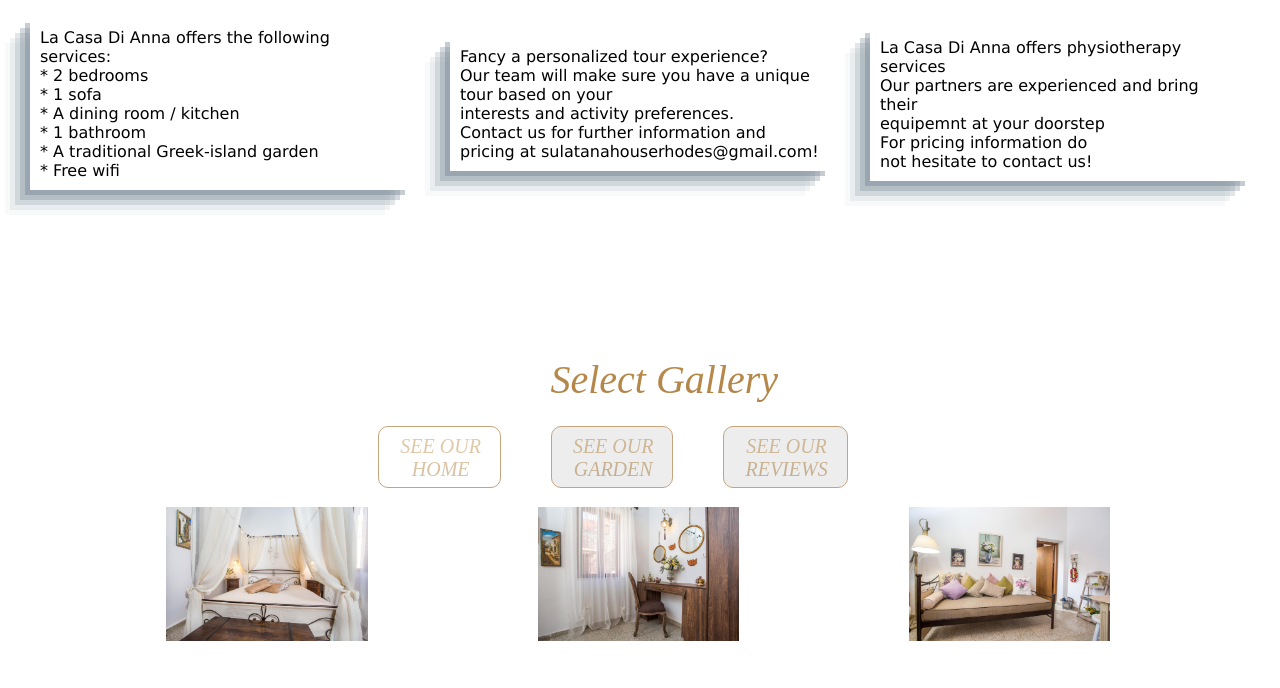
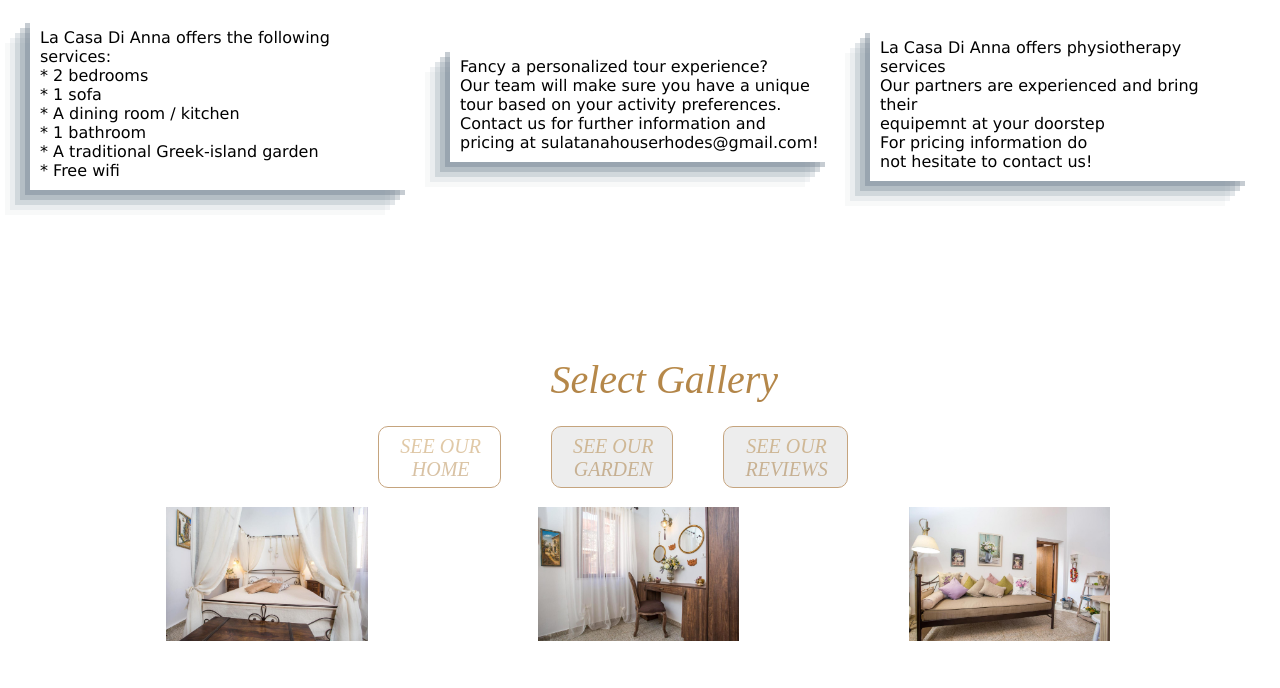
Before and after one commit to mikkef/La-Casa-Di-Anna, a plain HTML site: page index.html in a window 1280 px wide. Shown: the part 2418-3106 px from the top of the page. Drawn offline with nearby package versions, Linux system fonts and the light colour scheme; a web font is replaced by a local one.

Commit message:
Update index.html changes in tour service ad and contact tax code

```diff
--- a/index.html
+++ b/index.html
@@ -394,8 +394,7 @@
 	<div class= "text_box">
 	<div class= "text_of_box">
 		<p>Fancy a personalized tour experience? </p>
-		<p> Our team will make sure you have a unique tour based on your </p>
-		<p> interests and activity preferences. </p>
+		<p> Our team will make sure you have a unique tour based on your activity preferences. </p>
 		<p> Contact us for further information and pricing at sulatanahouserhodes@gmail.com! </p>
 
 
@@ -445,8 +444,7 @@
 		<div class="text_box_media">
 			<div class="text_of_box_media">
 				<p>Fancy a personalized tour experience? </p>
-				<p> Our team will make sure you have a unique tour based on your </p>
-				<p> interests and activity preferences. </p>
+				<p> Our team will make sure you have a unique tour based on your activity preferences. </p>
 				<p> Contact us for further information and pricing at sulatanahouserhodes@gmail.com! </p>
 			</div>
 			<div class="location_background_box_media"></div>
@@ -1083,7 +1081,7 @@ var homeIcon = L.icon({
 <h5 class="headin5_amrc col_white_amrc pt2">Contact Us</h5>
 
 <p class="mb10">For any information or question, our personel will be happy to assist you!</p>
-<p><i class="fa fa-location-arrow"></i> Agiou Fanouriou 54 , 85100 Old Town Rhodes, Rhodes </p>
+<p><i class="fa fa-location-arrow"></i> Agiou Fanouriou 54 , 85131 Old Town Rhodes, Rhodes </p>
 <p><i class="fa fa-phone"></i>  +30 694 690 3352  </p>
 <p><i class="fa fa fa-envelope"></i> sultanahouserhodes@gmail.com  </p>
 <p><i class="fa fa fa-envelope"></i> Copyright © 2023 Michalis Kefalakis. All rights reserved.  </p>
```
